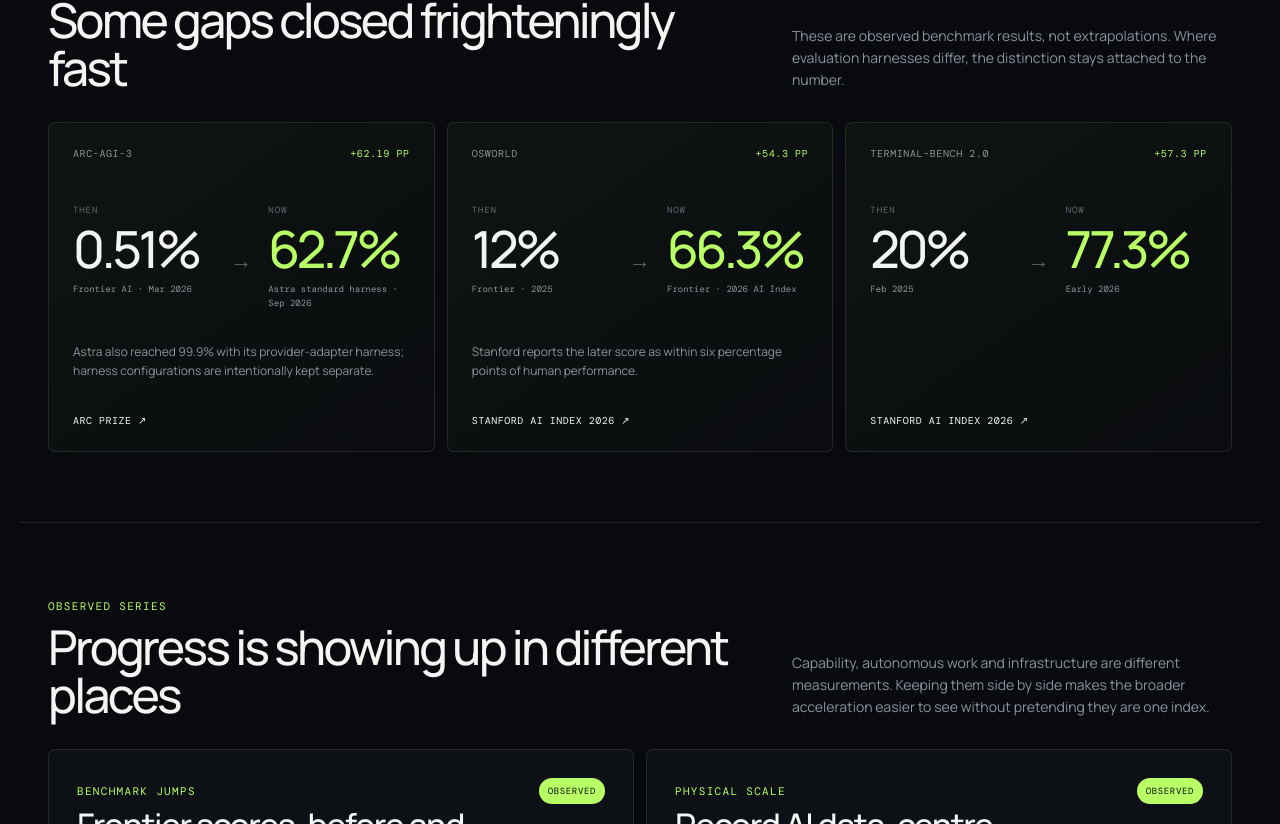
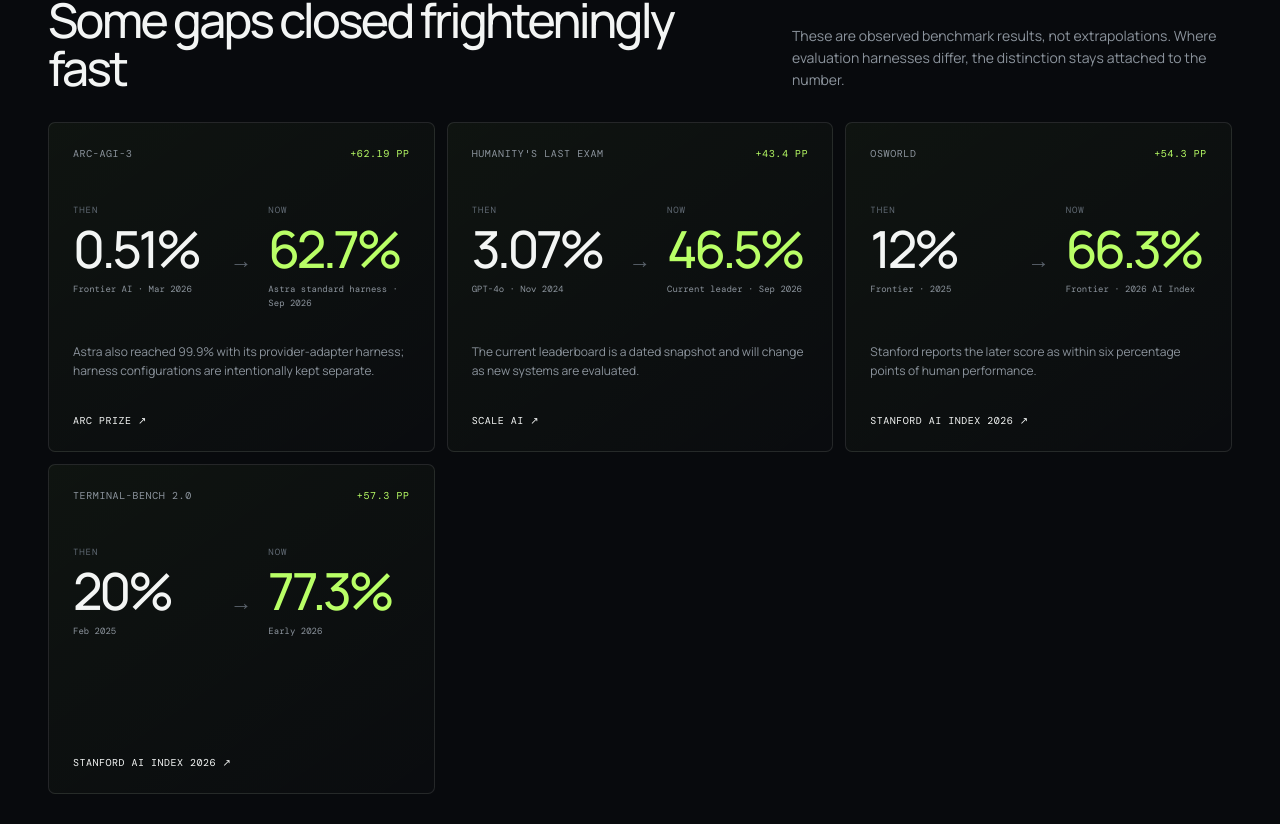
Before and after one commit to rcampbell30/The-Intelligence-curve-, a React (Vite) app: page / in a window 1280 px wide. Shown: the part 3616-4440 px from the top of the page. Built offline with nearby package versions, Linux system fonts and the light colour scheme; a web font is replaced by a local one.

Commit message:
Add HLE benchmark history to progress data

```diff
--- a/src/data/progress.ts
+++ b/src/data/progress.ts
@@ -19,6 +19,16 @@
     source: 'ARC Prize',
     sourceUrl: 'https://arcprize.org/blog/astra',
     note: 'Astra also reached 99.9% with its provider-adapter harness; harness configurations are intentionally kept separate.',
+  },
+  {
+    name: "Humanity's Last Exam",
+    beforeLabel: 'GPT-4o · Nov 2024',
+    afterLabel: 'Current leader · Sep 2026',
+    before: 3.07,
+    after: 46.5,
+    source: 'Scale AI',
+    sourceUrl: 'https://labs.scale.com/leaderboard/humanitys_last_exam',
+    note: 'The current leaderboard is a dated snapshot and will change as new systems are evaluated.',
   },
   {
     name: 'OSWorld',
@@ -90,6 +100,14 @@
     sourceUrl: 'https://epoch.ai/data-insights/eci-frontier-trend',
   },
   {
+    date: 'Jan 2025',
+    category: 'Benchmarks',
+    title: "Humanity's Last Exam launches with frontier systems below 10%",
+    detail: 'Scale AI and CAIS introduced HLE because many older academic benchmarks were already saturating.',
+    source: 'Scale AI',
+    sourceUrl: 'https://scale.com/blog/humanitys-last-exam-results',
+  },
+  {
     date: 'Jan 2026',
     category: 'Agents',
     title: 'METR releases Time Horizon 1.1',
@@ -112,6 +130,14 @@
     detail: 'Epoch reports a faster frontier trend after reasoning models arrived than for non-reasoning systems.',
     source: 'Epoch AI',
     sourceUrl: 'https://epoch.ai/data-insights/eci-frontier-trend',
+  },
+  {
+    date: 'Sep 2026',
+    category: 'Benchmarks',
+    title: "HLE frontier reaches 46.5%",
+    detail: 'The current Scale leaderboard leader answers nearly half of Humanity’s Last Exam correctly.',
+    source: 'Scale AI',
+    sourceUrl: 'https://labs.scale.com/leaderboard/humanitys_last_exam',
   },
   {
     date: 'Sep 2026',
```
